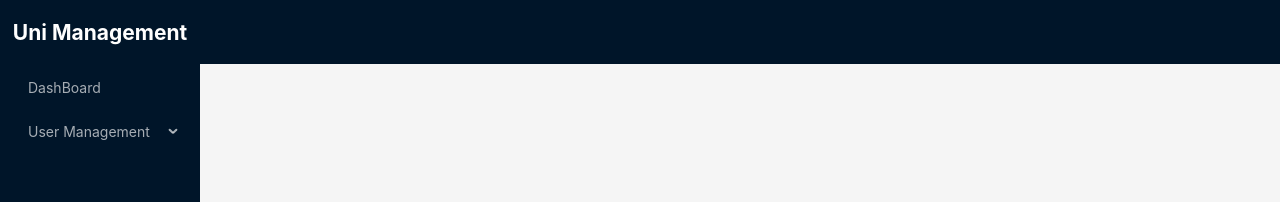
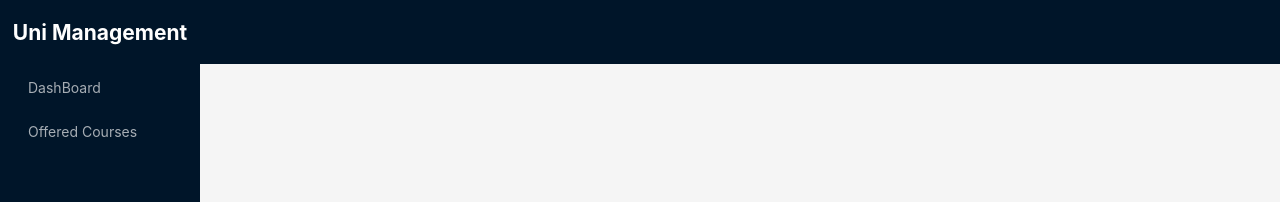
Before and after one commit to yeasinrafee/uni-project-client, a React (Vite) app: page / in a window 1280 px wide. Shown: the top 202 px of the page. Built offline with nearby package versions, Linux system fonts and the light colour scheme.

Commit message:
hard coded role based sidebar

```diff
--- a/src/components/layout/Sidebar.tsx
+++ b/src/components/layout/Sidebar.tsx
@@ -1,10 +1,33 @@
 import { Layout, Menu } from 'antd';
 import { sidebarItemsGenerator } from '../../utils/sidebarItemsGenerator';
 import { adminPaths } from '../../routes/admin.routes';
+import { facultyPaths } from '../../routes/faculty.routes';
+import { studentPaths } from '../../routes/student.routes';
 
 const { Sider } = Layout;
 
+const userRole = {
+  ADMIN: 'admin',
+  FACULTY: 'faculty',
+  STUDENT: 'student',
+};
+
 export default function Sidebar() {
+  const role = 'student';
+  let sidebarItems;
+
+  switch (role) {
+    case userRole.ADMIN:
+      sidebarItems = sidebarItemsGenerator(adminPaths, userRole.ADMIN);
+      break;
+    case userRole.FACULTY:
+      sidebarItems = sidebarItemsGenerator(facultyPaths, userRole.FACULTY);
+      break;
+    case userRole.STUDENT:
+      sidebarItems = sidebarItemsGenerator(studentPaths, userRole.STUDENT);
+      break;
+  }
+
   return (
     <Sider
       breakpoint='lg'
@@ -31,7 +54,7 @@ export default function Sidebar() {
         theme='dark'
         mode='inline'
         defaultSelectedKeys={['4']}
-        items={sidebarItemsGenerator(adminPaths, 'admin')}
+        items={sidebarItems}
       />
     </Sider>
   );
--- /dev/null
+++ b/src/pages/faculty/FacultyDashboard.tsx
@@ -0,0 +1,7 @@
+export default function FacultyDashboard() {
+  return (
+    <div>
+      <h1>Faculty Dashboard</h1>
+    </div>
+  );
+}
--- /dev/null
+++ b/src/pages/faculty/OfferedCourse.tsx
@@ -0,0 +1,7 @@
+export default function OfferedCourse() {
+  return (
+    <div>
+      <h1>Faculty Offered Courses</h1>
+    </div>
+  );
+}
--- /dev/null
+++ b/src/pages/student/OfferedCourse.tsx
@@ -0,0 +1,7 @@
+export default function OfferedCourse() {
+  return (
+    <div>
+      <h1>Student offered Course</h1>
+    </div>
+  );
+}
--- /dev/null
+++ b/src/pages/student/StudentDashboard.tsx
@@ -0,0 +1,7 @@
+export default function StudentDashboard() {
+  return (
+    <div>
+      <h1>Student Dashboard</h1>
+    </div>
+  );
+}
--- /dev/null
+++ b/src/routes/faculty.routes.tsx
@@ -0,0 +1,15 @@
+import FacultyDashboard from '../pages/faculty/FacultyDashboard';
+import OfferedCourse from '../pages/faculty/OfferedCourse';
+
+export const facultyPaths = [
+  {
+    name: 'DashBoard',
+    path: 'dashboard',
+    element: <FacultyDashboard />,
+  },
+  {
+    name: 'Offered Courses',
+    path: 'create-admin',
+    element: <OfferedCourse />,
+  },
+];
--- /dev/null
+++ b/src/routes/student.routes.tsx
@@ -0,0 +1,15 @@
+import OfferedCourse from '../pages/student/OfferedCourse';
+import StudentDashboard from '../pages/student/StudentDashboard';
+
+export const studentPaths = [
+  {
+    name: 'DashBoard',
+    path: 'dashboard',
+    element: <StudentDashboard />,
+  },
+  {
+    name: 'Offered Courses',
+    path: 'create-admin',
+    element: <OfferedCourse />,
+  },
+];
```
Also changed, not shown: src/routes/routes.tsx (+12 -0 lines).
